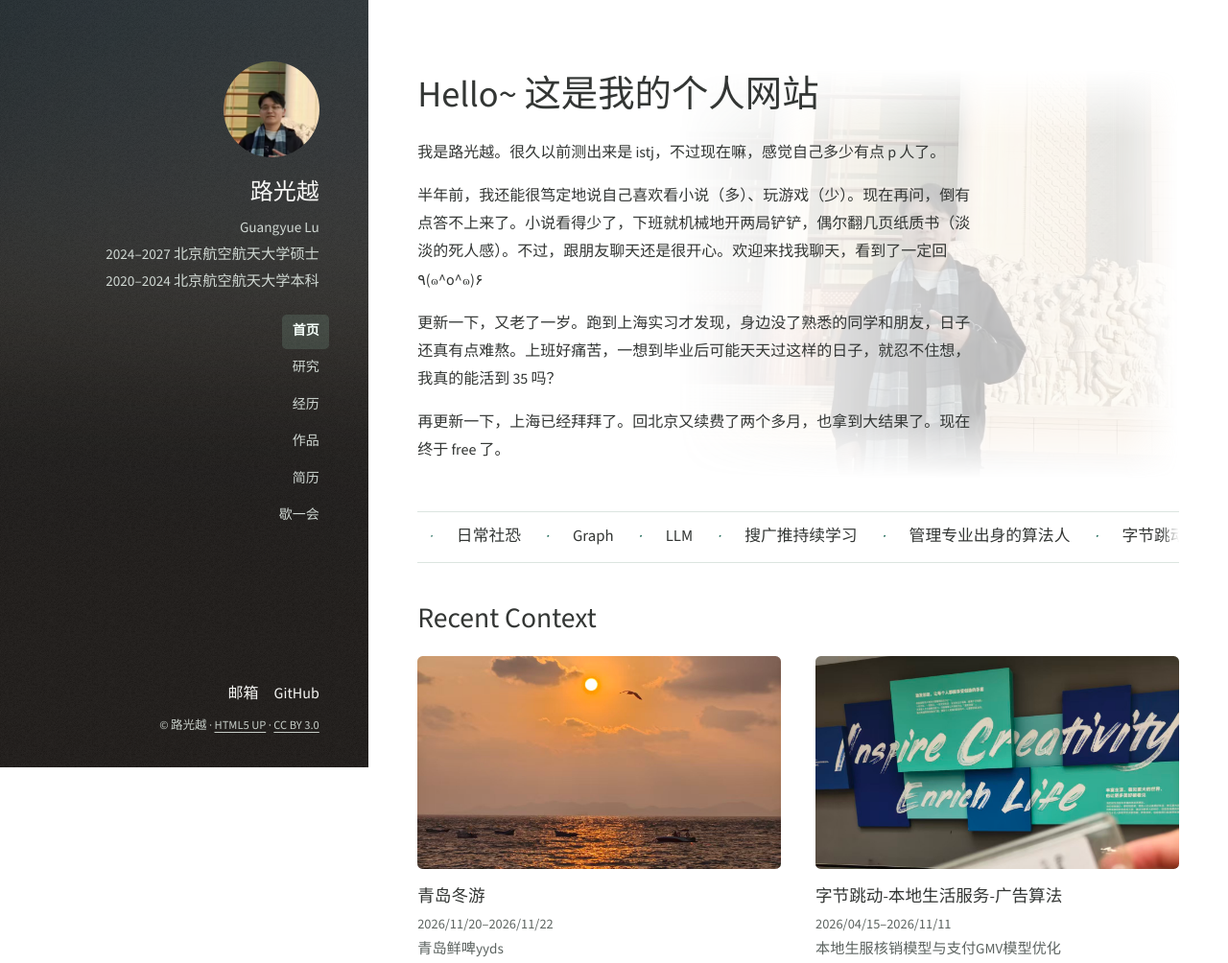
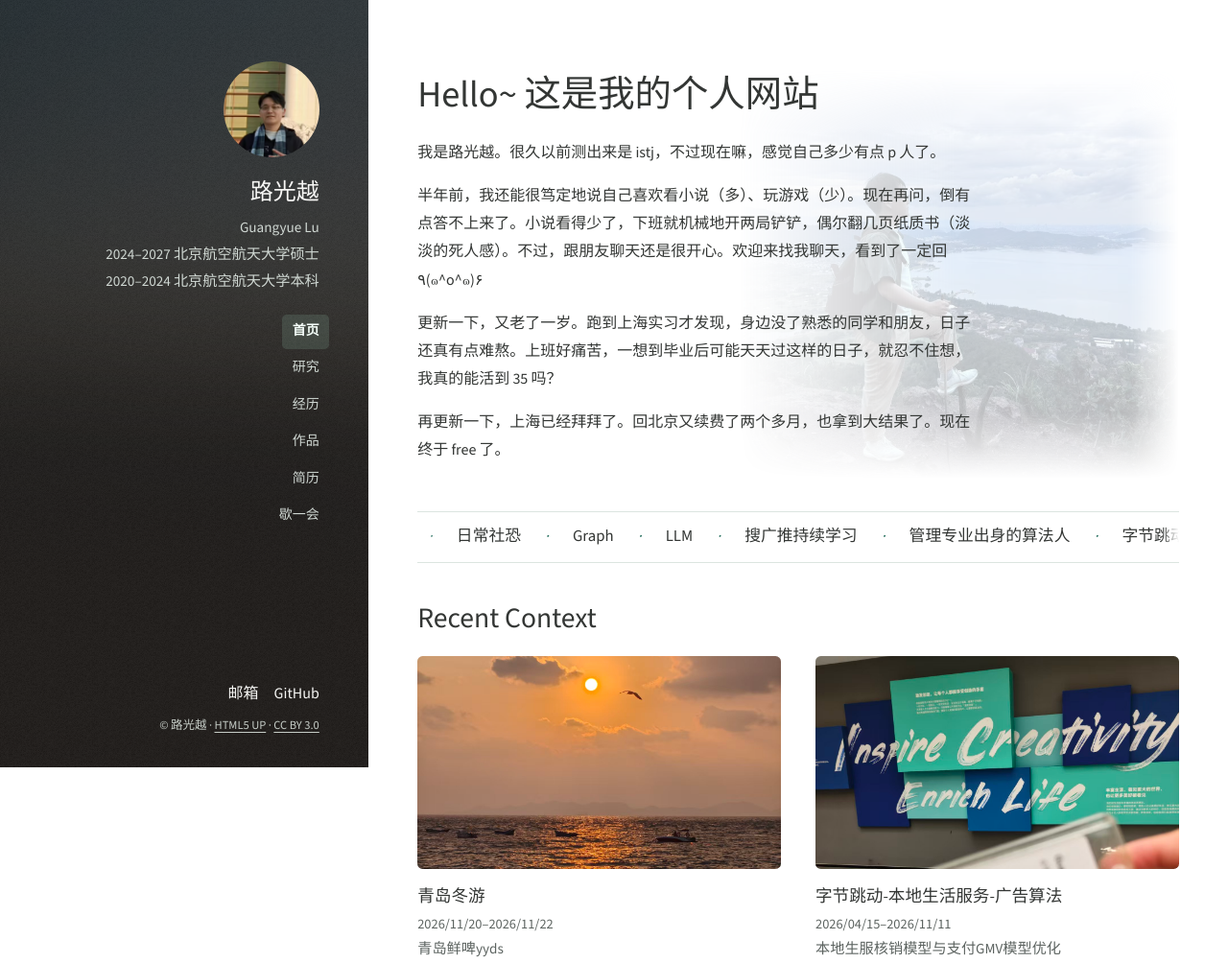
Before and after one commit to lgybuaa/lugy-profile, a plain HTML site: page index.html in a window 1280 px wide. Shown: the top 1004 px of the page at 96% size. Drawn offline with Linux system fonts and the light colour scheme.

Commit message:
Use mountain photo behind the homepage introduction

```diff
--- a/index.html
+++ b/index.html
@@ -5,7 +5,7 @@
 <title>个人主页 | 路光越</title><link rel="canonical" href="https://lugy.me/">
 <meta property="og:type" content="website"><meta property="og:title" content="个人主页 | 路光越"><meta property="og:description" content="路光越的个人网站，写一点关于自己和实习的近况。"><meta property="og:url" content="https://lugy.me/">
 <meta name="twitter:card" content="summary"><meta name="color-scheme" content="light dark">
-<link rel="icon" href="/mark.svg" type="image/svg+xml"><link rel="stylesheet" href="/style.css?v=10"><script defer src="/site.js?v=7"></script>
+<link rel="icon" href="/mark.svg" type="image/svg+xml"><link rel="stylesheet" href="/style.css?v=11"><script defer src="/site.js?v=7"></script>
 </head><body id="top" data-page="home">
 <a class="skip" href="#main">跳到主要内容</a><div class="reading-progress" aria-hidden="true"></div>
 <!-- Sidebar layout adapted from Strata by HTML5 UP (html5up.net), CC BY 3.0. -->
--- a/style.css
+++ b/style.css
@@ -195,11 +195,11 @@ h3 { font-weight: 600; }
   content: "";
   position: absolute;
   z-index: -1;
-  inset: clamp(2.5rem, 6vw, 4.5rem) 0 0 34%;
-  background: url("/portrait-museum.jpg") center 59% / cover no-repeat;
+  inset: clamp(2.5rem, 6vw, 4.5rem) 0 0 42%;
+  background: url("/portrait-mountain.jpg") 28% center / cover no-repeat;
   filter: saturate(.72);
   opacity: var(--welcome-photo-opacity);
-  mask-image: linear-gradient(90deg, transparent, black 62%, black 89%, transparent),
+  mask-image: linear-gradient(90deg, transparent, black 49%, black 89%, transparent),
               linear-gradient(0deg, transparent, black 16%, black 84%, transparent);
   mask-composite: intersect;
   pointer-events: none;
```
Also changed, not shown: portrait-mountain.jpg (added).
